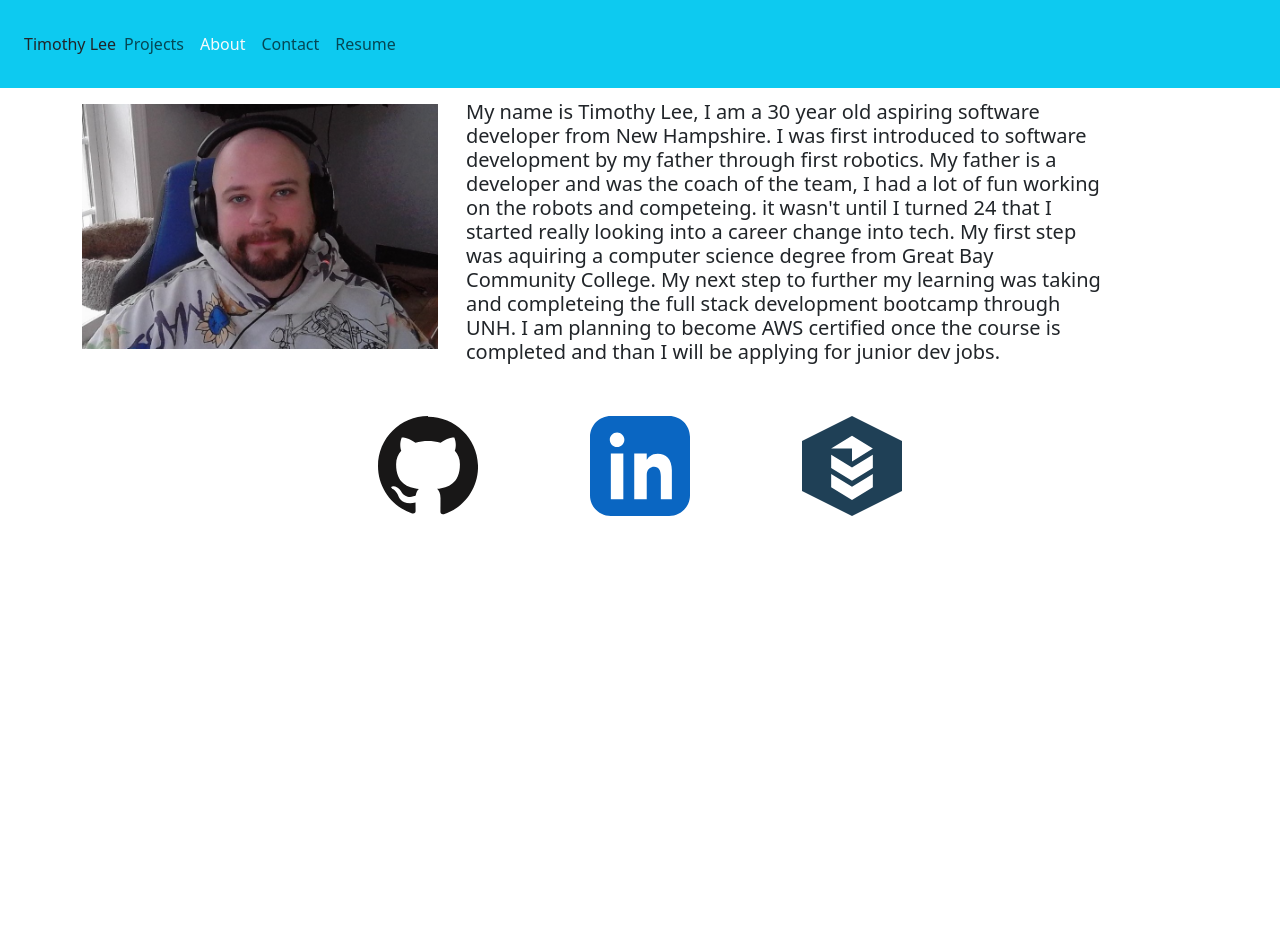
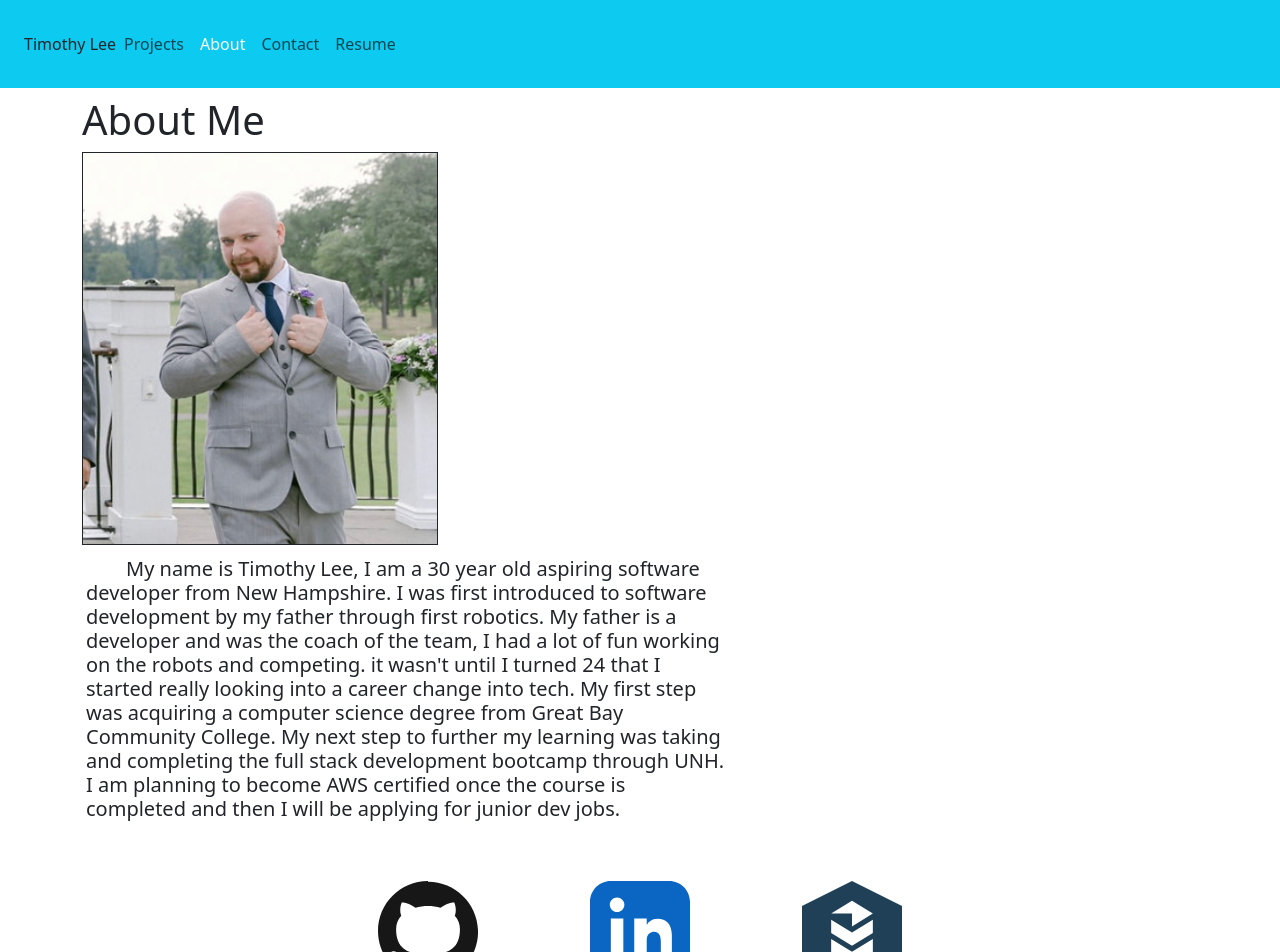
Before and after one commit to TimL94/Timothy-Lee, a React (Vite) app: page / in a window 1280 px wide. Shown: the top 952 px of the page. Before the commit the page ends 800 px from the top, so only its background shows below. Built offline with nearby package versions, Linux system fonts and the light colour scheme.

Commit message:
added new photo, fixed typos and formatted about me to look better

```diff
--- a/src/components/Pages/About/about.css
+++ b/src/components/Pages/About/about.css
@@ -6,3 +6,7 @@
 .text-left {
     text-align: left;
 }
+
+.indent {
+    text-indent: 2em;
+}
--- a/src/components/Pages/About/about.jsx
+++ b/src/components/Pages/About/about.jsx
@@ -1,26 +1,26 @@
-import me from '../../../assets/images/me.png'
+import me from '../../../assets/images/self.jpg'
 import './about.css'
 
 // renders an image of myself and a short paragraph
 export default function About() {
     return(
-        <div className="row d-flex text-center">
+        <div className="row d-flex flex-column">
             <div className="col-sm-4">
                 <h1>
-                    <img src={me} className='custom-img mt-2'></img>
+                    About Me
+                    <img src={me} className='custom-img mt-2 border border-dark border-round'></img>
                 </h1>
             </div>
             <div className="col-sm-7 m-1">
                 <h5 className='text-left'>
-                    My name is Timothy Lee, I am a 30 year old aspiring software developer from New Hampshire.
+                <p className="indent">My name is Timothy Lee, I am a 30 year old aspiring software developer from New Hampshire.
                     I was first introduced to software development by my father through first robotics.
-                    My father is a developer and was the coach of the team, I had a lot of fun working on the robots and competeing.
+                    My father is a developer and was the coach of the team, I had a lot of fun working on the robots and competing.
                     it wasn't until I turned 24 that I started really looking into a career change into tech.
-                    My first step was aquiring a computer science degree from Great Bay Community College.
-                    My next step to further my learning was taking and completeing the full stack development
+                    My first step was acquiring a computer science degree from Great Bay Community College.
+                    My next step to further my learning was taking and completing the full stack development
                     bootcamp through UNH. I am planning to become AWS certified once the course is completed
-                    and than I will be applying for junior dev jobs.
-
+                    and then I will be applying for junior dev jobs.</p>
                 </h5>
             </div>
         </div>
--- a/src/main.jsx
+++ b/src/main.jsx
@@ -1,5 +1,6 @@
 import ReactDOM from 'react-dom/client'
 import App from './App.jsx'
 import 'bootstrap/dist/css/bootstrap.min.css';
+<script src="https://stackpath.bootstrapcdn.com/bootstrap/5.1.3/js/bootstrap.bundle.min.js"></script>
 
 ReactDOM.createRoot(document.getElementById('root')).render(<App />)
```
Also changed, not shown: src/assets/images/self.jpg (added), src/components/Nav/nav.jsx (indentation only).
